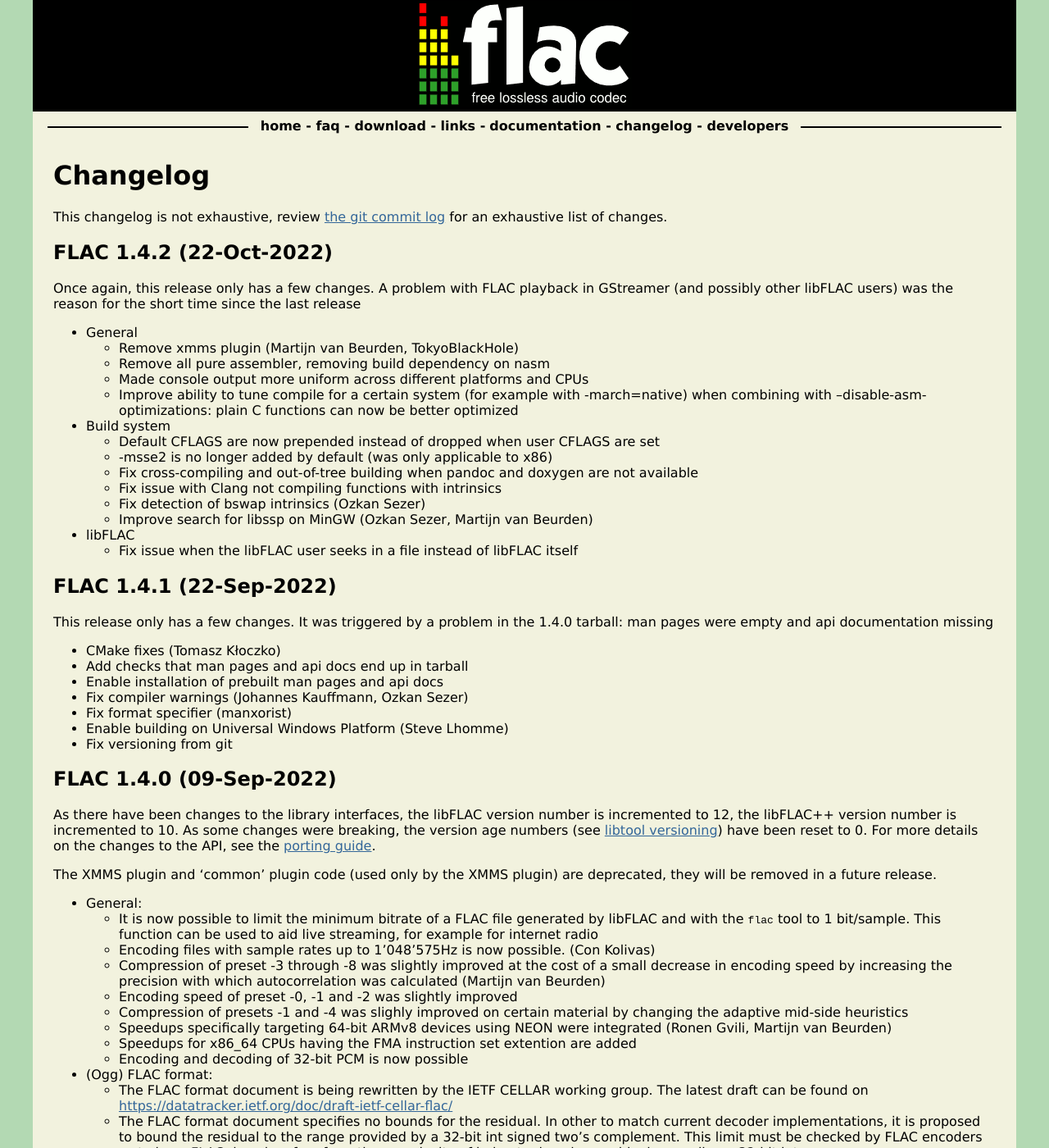
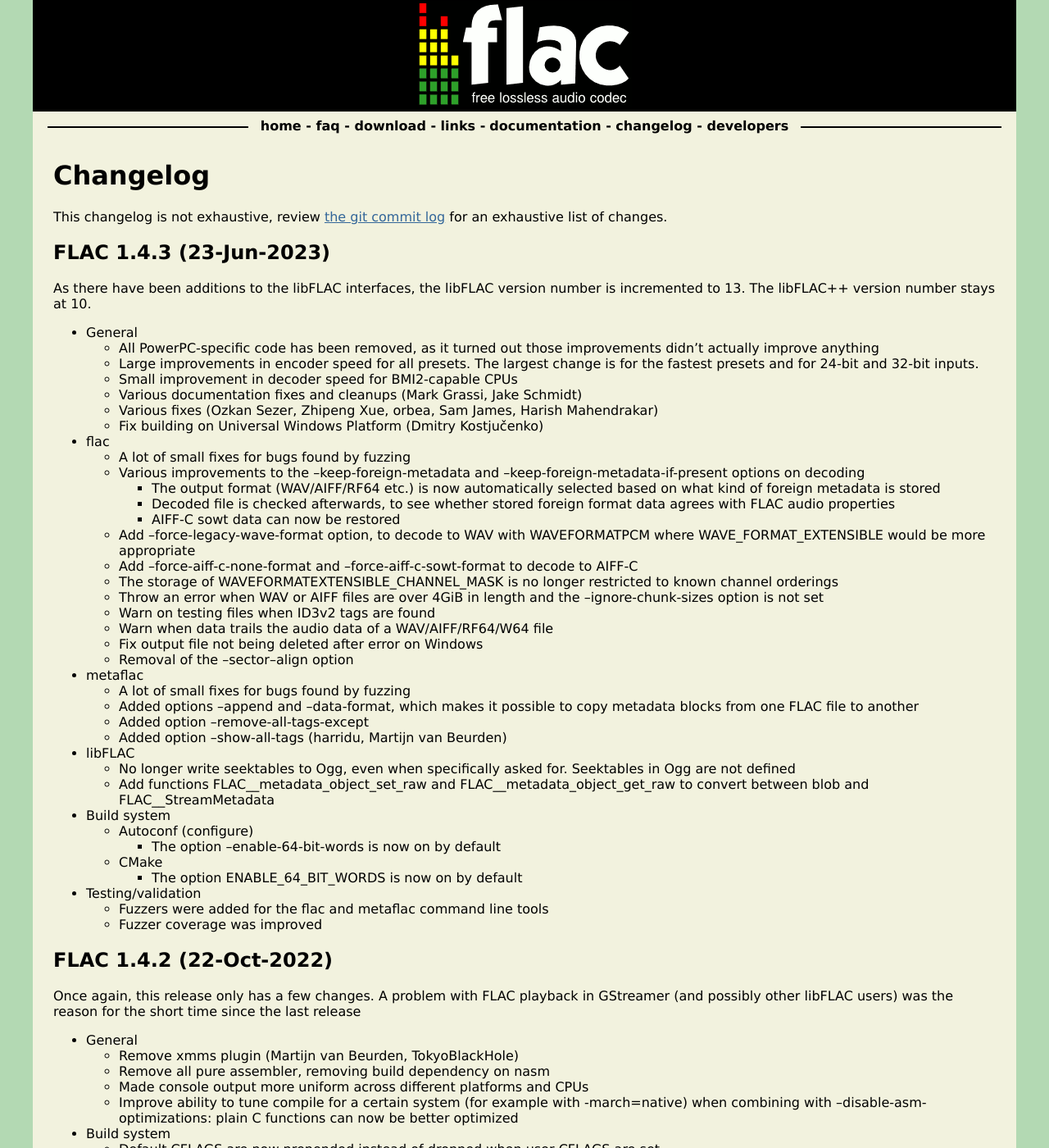
Before and after one commit to xiph/flac-website, a Jekyll site: the page built from changelog.md, in a window 1280 px wide and 1400 px high. Shown: the whole window at 82% size. Built offline with Jekyll 4.4.1, drawn with Linux system fonts in a browser that asks for light colours.

Commit message:
Update changelog and tool docs

```diff
--- a/documentation_tools_flac.md
+++ b/documentation_tools_flac.md
@@ -265,7 +265,8 @@ the HTML documentation.
 	metadata when writing the decoded file. Foreign metadata cannot be
 	transcoded, e.g. WAVE chunks saved in a FLAC file cannot be restored
 	when decoding to AIFF. Input and output must be regular files (not
-	stdin or stdout).
+	stdin or stdout). With this option, FLAC will pick the right output
+	format on decoding.
 
 **\--keep-foreign-metadata-if-present**
 :	Like \--keep-foreign-metadata, but without throwing an error if
@@ -363,11 +364,13 @@ the HTML documentation.
 	and an album gain/peak will be computed for all files. All input
 	files must have the same resolution, sample rate, and number of
 	channels. Only mono and stereo files are allowed, and the sample
-	rate must be one of 8, 11.025, 12, 16, 22.05, 24, 32, 44.1, or 48
-	kHz. Also note that this option may leave a few extra bytes in a
-	PADDING block as the exact size of the tags is not known until all
-	files are processed. Note that this option cannot be used when
-	encoding to standard output (stdout).
+	rate must be 8, 11.025, 12, 16, 18.9, 22.05, 24, 28, 32, 36, 37.8,
+	44.1, 48, 56, 64, 72, 75.6, 88.2, 96, 112, 128, 144, 151.2, 176.4,
+	192, 224, 256, 288, 302.4, 352.8, 384, 448, 512, 576, or 604.8 kHz.
+	Also note that this option may leave a few extra bytes in a PADDING
+	block as the exact size of the tags is not known until all files
+	are processed. Note that this option cannot be used when encoding
+	to standard output (stdout).
 
 **\--cuesheet=***filename*
 :	Import the given cuesheet file and store it in a CUESHEET metadata
@@ -383,11 +386,6 @@ the HTML documentation.
 	characters. Some parts may be left empty to invoke default values.
 	FILENAME is just shorthand for "\|\|\|\|FILENAME". For the format of
 	SPECIFICATION, see the section **picture specification**.
-
-**\--sector-align**
-:	Align encoding of multiple CD format files on sector boundaries. See the
-	HTML documentation for more information. This option is DEPRECATED and
-	may not exist in future versions of flac.
 
 **\--ignore-chunk-sizes**
 :	When encoding to flac, ignore the file size headers in WAV and AIFF
@@ -546,21 +544,28 @@ the HTML documentation.
 	as raw samples (even if filename ends in *.wav*).
 
 **\--force-aiff-format**
-:	Force the decoder to output AIFF format. This option is not needed if
-	the output filename (as set by -o) ends with *.aif* or *.aiff*. Also,
-	this option has no effect when encoding since input AIFF is
-	auto-detected.
+**\--force-rf64-format**
+**\--force-wave64-format**
+:	Force the decoder to output AIFF/RF64/WAVE64 format respectively.
+	This option is not needed if the output filename (as set by -o)
+	ends with *.aif* or *.aiff*, *.rf64* and *.w64* respectively. Also,
+	this option has no effect when encoding since input is
+	auto-detected. When none of these options nor
+	--keep-foreign-metadata are given and no output filename is set,
+	the output format is WAV by default.
 
-**\--force-rf64-format**
-:	Force the decoder to output RF64 format. This option is not needed if
-	the output filename (as set by -o) ends with *.rf64*. Also, this
-	option has no effect when encoding since input RF64 is auto-detected.
+**\--force-legacy-wave-format**
+**\--force-extensible-wave-format**
+:	Instruct the decoder to output a WAVE file with WAVE_FORMAT_PCM and
+	WAVE_FORMAT_EXTENSIBLE respectively. If none of these options nor
+	--keep-foreign-metadata are given, FLAC outputs WAVE_FORMAT_PCM
+	for mono or stereo with a bit depth of 8 or 16 bits, and
+	WAVE_FORMAT_EXTENSIBLE for all other audio formats.
 
-**\--force-wave64-format**
-:	Force the decoder to output Wave64 format. This option is not needed
-	if the output filename (as set by -o) ends with *.w64*. Also, this
-	option has no effect when encoding since input Wave64 is
-	auto-detected.
+**\--force-aiff-c-none-format**
+**\--force-aiff-c-sowt-format**
+:	Instruct the decoder to output an AIFF-C file with format NONE and
+	sowt respectively.
 
 ## NEGATIVE OPTIONS
 
@@ -580,7 +585,6 @@ the HTML documentation.
 **\--no-replay-gain**
 **\--no-residual-gnuplot**
 **\--no-residual-text**
-**\--no-sector-align**
 **\--no-seektable**
 **\--no-silent**
 **\--no-verify**
--- a/documentation_tools_metaflac.md
+++ b/documentation_tools_metaflac.md
@@ -61,7 +61,8 @@ modification time is set to the current time):
 
 **\--with-filename**
 :	Prefix each output line with the FLAC file name (the default if more
-	than one FLAC file is specified).
+	than one FLAC file is specified). This option has no effect for
+	options exporting to a file, like --export-tags-to.
 
 **\--no-filename**
 :	Do not prefix each output line with the FLAC file name (the default
@@ -112,6 +113,9 @@ modification time is set to the current time):
 **\--show-tag=name**
 :	Show all tags where the field name matches 'name'.
 
+**\--show-all-tags**
+:	Show all tags. This is an alias for --export-tags-to=-.
+
 **\--remove-tag=name**
 :	Remove all tags whose field name is 'name'.
 
@@ -120,6 +124,10 @@ modification time is set to the current time):
 
 **\--remove-all-tags**
 :	Remove all tags, leaving only the vendor string.
+
+**\--remove-all-tags-except=NAME1\[=NAME2\[=...\]\]**
+:   Remove all tags, except the vendor string and the tag names
+    specified. Tag names must be separated by an = character.
 
 **\--set-tag=field**
 :	Add a tag. The field must comply with the Vorbis comment spec, of the
@@ -182,9 +190,10 @@ modification time is set to the current time):
 	requires two passes, it is always executed last, after all other
 	operations have been completed and written to disk. All FLAC files
 	specified must have the same resolution, sample rate, and number of
-	channels. The sample rate must be one of 8, 11.025, 12, 16, 18.9,
-	22.05, 24, 28, 32, 37.8, 44.1, 48, 56, 64, 88.2, 96, 112, 128, 144,
-	176.4, or 192kHz.
+	channels. Only mono and stereo files are allowed, and the sample
+	rate must be 8, 11.025, 12, 16, 18.9, 22.05, 24, 28, 32, 36, 37.8,
+	44.1, 48, 56, 64, 72, 75.6, 88.2, 96, 112, 128, 144, 151.2, 176.4,
+	192, 224, 256, 288, 302.4, 352.8, 384, 448, 512, 576, or 604.8 kHz.
 
 **\--scan-replay-gain**
 :	Like \--add-replay-gain, but only analyzes the files rather than
@@ -256,6 +265,26 @@ modification time is set to the current time):
 	application data contents instead using
 	\--application-data-format=hexdump.
 
+**\--data-format=binary\|binary-headerless\|text**
+:	For use with --list. By default a human-readable text
+	representation of the data is isplayed. You may specify
+	--data-format=binary to dump the raw binary form of each metadata
+	block. Specify --data-format=binary-headerless to omit output of
+	metadata block headers, including the id of APPLICATION metadata
+	blocks.
+
+**\--append**
+:	Insert a metadata block from a file. This must be a binary block as
+	exported with --list --data-format=binary. The insertion point is
+	defined with --block-number=#.  The new block will be added after the
+	given block number.  This prevents the illegal insertion of a block
+	before the first STREAMINFO block.  You may not --append another
+	STREAMINFO block. It is possible to copy a metadata block from one
+	file to another with this option. For example use
+	`metaflac --list --data-format=binary --block-number=6 file.flac > block`
+	to export the block, and then import it with
+	`metaflac --append anotherfile.flac < block`
+
 **\--remove-all**
 :	Remove all metadata blocks (except the STREAMINFO block) from the
 	metadata. Unless \--dont-use-padding is specified, the blocks will be
```
Also changed, not shown: other parts of documentation_tools_flac.md (+1 -1 lines), changelog.md.
